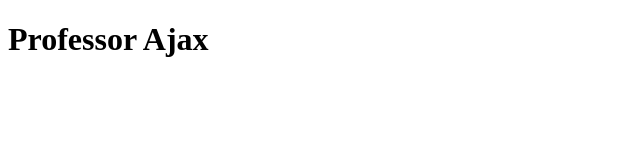
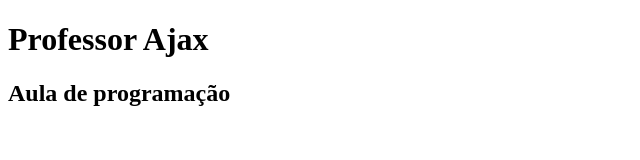
Before and after one commit to josuejesus07/profcode, a plain HTML site: page index.html in a window 1280 px wide. Shown: the whole page, without its empty margins (0-640 px from the left). Drawn offline with Linux system fonts and the light colour scheme.

Commit message:
adicinei mais uma linha

```diff
--- a/index.html
+++ b/index.html
@@ -8,5 +8,6 @@
 </head>
 <body>
     <h1>Professor Ajax</h1>
+    <h2>Aula de programação</h2>
 </body>
 </html>
```
